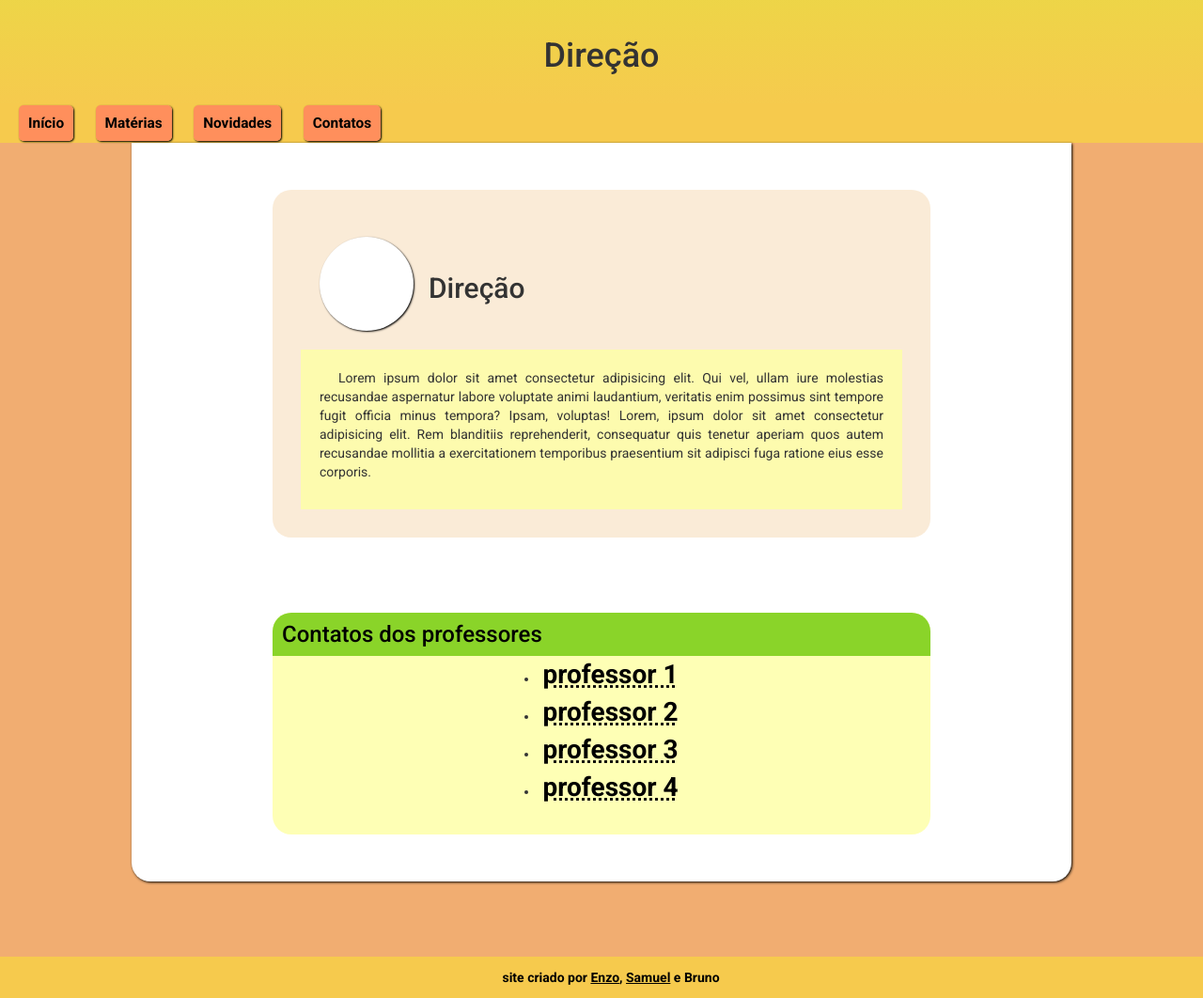
After one commit to enzoDante/programa-php, a PHP site: page /contatos.html in a window 1280 px wide. The commit adds this page. Shown: the whole page at 94% size. Run offline with PHP 8.4, Linux system fonts and the light colour scheme.

Commit message:
adicionado pagina contatos

```diff
--- /dev/null
+++ b/coisas-aulaescola/projeto01/contatos.html
@@ -0,0 +1,59 @@
+<!DOCTYPE html>
+<html lang="pt-br">
+<head>
+    <meta charset="UTF-8">
+    <meta name="viewport" content="width=device-width, initial-scale=1.0">
+    <meta http-equiv="X-UA-Compatible" content="ie=edge">
+    <title>Contatos</title>
+    <link rel="stylesheet" href="https://maxcdn.bootstrapcdn.com/bootstrap/3.4.1/css/bootstrap.min.css">
+  <script src="https://ajax.googleapis.com/ajax/libs/jquery/3.5.1/jquery.min.js"></script>
+  <script src="https://maxcdn.bootstrapcdn.com/bootstrap/3.4.1/js/bootstrap.min.js"></script>
+    <link rel="stylesheet" href="estilos/style.css">
+    <link rel="stylesheet" href="estilos/hiperlinks.css">
+    <link rel="stylesheet" href="estilos/alinhar.css">
+</head>
+<body>
+    <header>
+            <h1>Direção</h1>
+    </header>
+    <nav>
+        <div id="navegar">
+            <a class="estilo_link" href="index.html">Início</a>
+            <a class="estilo_link" href="#">Matérias</a>
+            <a class="estilo_link" href="#">Novidades</a>
+            <a class="estilo_link" href="#">Contatos</a>
+        </div>
+    </nav>
+    <main>
+        <aside>
+            <div id="alinhar">
+                <div id="alinharV">
+                    <div id="imgescola"></div>
+                    <h2>Direção</h2>
+                </div>
+            </div>
+            <article id="conteudo">
+                <p>Lorem ipsum dolor sit amet consectetur adipisicing elit. Qui vel, ullam iure molestias recusandae aspernatur labore voluptate animi laudantium, veritatis enim possimus sint tempore fugit officia minus tempora? Ipsam, voluptas!
+                    Lorem, ipsum dolor sit amet consectetur adipisicing elit. Rem blanditiis reprehenderit, consequatur quis tenetur aperiam quos autem recusandae mollitia a exercitationem temporibus praesentium sit adipisci fuga ratione eius esse corporis.
+
+                </p>
+            </article>
+        </aside>
+        <article id="contatos_prof">
+            <h3>Contatos dos professores</h3>
+            <ul>
+                <li><a href="#"><abbr title="prof de matemática">professor 1</abbr></a></li>
+                <li><a href="#"><abbr title="prof de história">professor 2</abbr> </a></li>
+                <li><a href="#"><abbr title="prof de português">professor 3</abbr></a></li>
+                <li><a href="#"><abbr title="prof de inglês">professor 4</abbr></a></li>
+            </ul>
+
+
+        </article>
+    </main>
+    <footer>
+            <p>site criado por <a href="https://github.com/enzoDante" target="_blank">Enzo</a>, <a href="https://github.com/SamuelPascoal" target="_blank">Samuel</a> e Bruno</p>
+    </footer>
+
+</body>
+</html>
--- /dev/null
+++ b/coisas-aulaescola/projeto01/estilos/alinhar.css
@@ -0,0 +1,58 @@
+@charset "UTF-8";
+aside{
+    min-width: 300px;
+    max-width: 700px;
+    background-color: antiquewhite;
+    padding: 30px;
+    margin: auto;
+    border-radius: 20px;
+}
+div#alinhar{
+    min-width: 200px;
+    min-height: 50px;
+    display: flex;
+    justify-content: space-between;
+}
+div#alinharV{
+    display: flex;
+    align-items: center;
+    margin: 20px;
+}
+#imgescola{
+    background-color: #fff;
+    width: 100px;
+    height: 100px;
+    border-radius: 50%;
+    box-shadow: 1px 1px 2px black;
+}
+#alinharV h2{
+    margin-left: 16px;
+}
+article#contatos_prof{
+    min-width: 300px;
+    max-width: 700px;
+    min-height: 200px;
+    margin: auto;
+    margin-top: 10vh;
+    padding: 20px;
+    border-radius: 20px;
+}
+article > h3{
+    background-color: #8ad429;
+    color: black;
+    padding: 10px;
+    margin: -20px -20px 0 -20px;
+    border-top-right-radius: 20px;
+    border-top-left-radius: 20px;
+
+}
+article > ul{
+    list-style-position: inside;
+    /*columns: 2;*/
+    text-align: center;
+}
+li > a{
+    font-size: 2em;
+    font-weight: bold;
+    color: black;
+}
--- a/coisas-aulaescola/projeto01/estilos/hiperlinks.css
+++ b/coisas-aulaescola/projeto01/estilos/hiperlinks.css
@@ -18,6 +18,9 @@
     border-style: solid;
     border-color: white;
     color: white;
+}
+li > a:hover{
+    color: black;
 }
 /*
 select{
--- a/coisas-aulaescola/projeto01/index.html
+++ b/coisas-aulaescola/projeto01/index.html
@@ -20,7 +20,7 @@
             <a class="estilo_link" href="#">Início</a>
             <a class="estilo_link" href="#">Matérias</a>
             <a class="estilo_link" href="#">Novidades</a>
-            <a class="estilo_link" href="#">Contatos</a>
+            <a class="estilo_link" href="contatos.html">Contatos</a>
         </div>
     </nav>
     <main>
@@ -61,7 +61,7 @@
 
     </main>
     <footer>
-        <p>site criado por <a href="https://github.com/enzoDante">Enzo</a>, Samuel e Bruno</p>
+        <p>site criado por <a href="https://github.com/enzoDante" target="_blank">Enzo</a>, <a href="https://github.com/SamuelPascoal" target="_blank">Samuel</a> e Bruno</p>
     </footer>
 
 </body>
```
